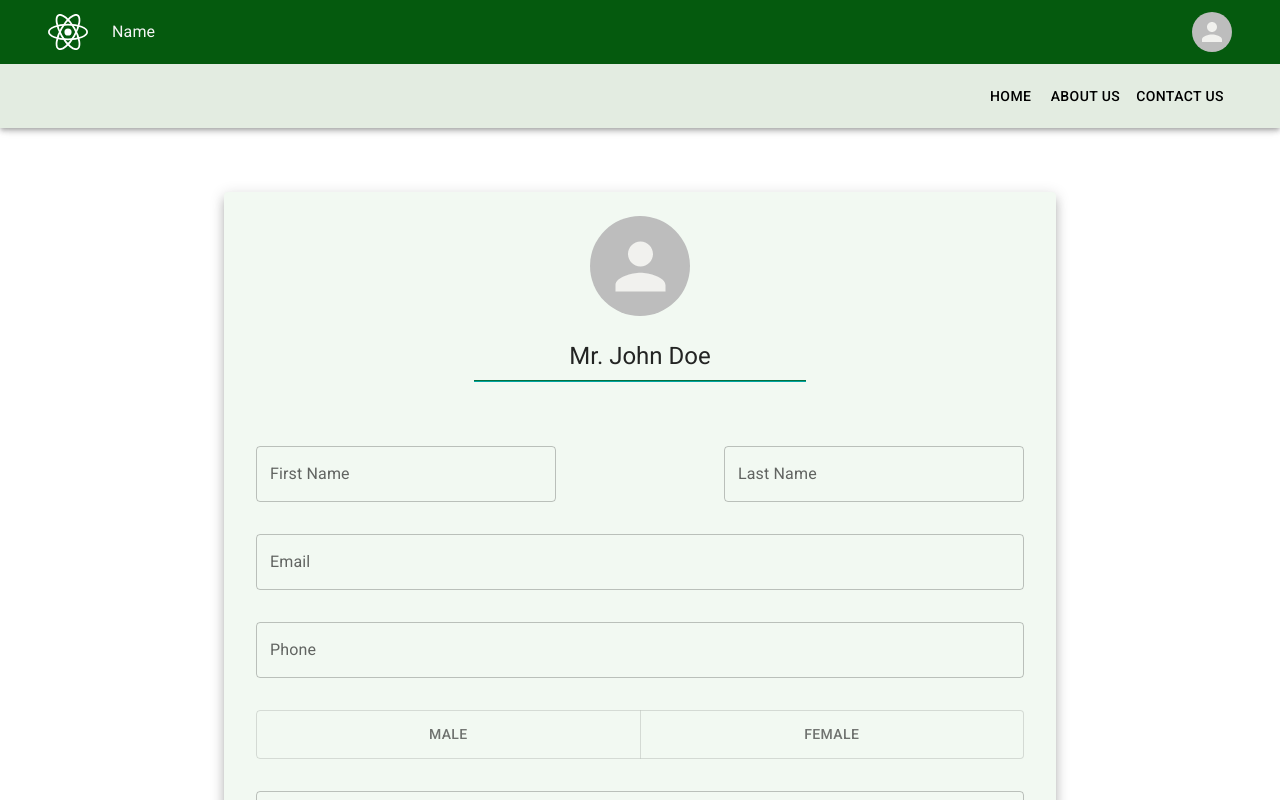
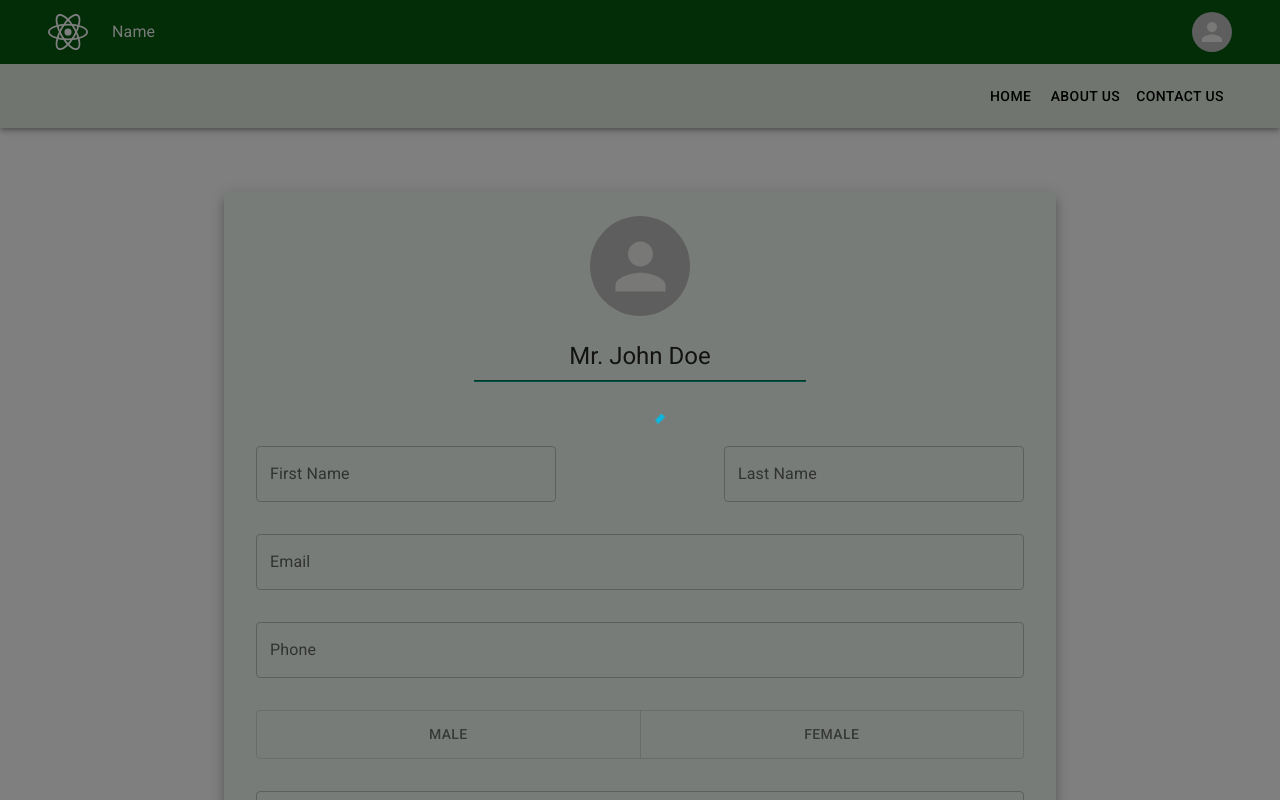
Before and after one commit to LassazVegaz/RPMT, a React (Create React App) app in the folder frontend/: page / in a window 1280 px wide. Shown: the top 800 px of the page. Built offline with nearby package versions, Linux system fonts and the light colour scheme.

Commit message:
page loader

```diff
--- a/frontend/src/App.js
+++ b/frontend/src/App.js
@@ -2,6 +2,7 @@ import { Routes, Route } from "react-router-dom";
 
 import { Footer } from "./components/Footer/Footer";
 import { Header } from "./components/Header/Header";
+import { PageLoader } from "./components/PageLoader/PageLoader";
 import { SignupPage } from "./pages/SignupPage/SignupPage";
 
 function App() {
@@ -14,6 +15,8 @@ function App() {
 			</Routes>
 
 			<Footer />
+
+			<PageLoader />
 		</>
 	);
 }
--- /dev/null
+++ b/frontend/src/components/PageLoader/PageLoader.jsx
@@ -0,0 +1,29 @@
+import { Box, CircularProgress } from "@mui/material";
+
+export const PageLoader = () => {
+	const loading = true;
+
+	return loading ? (
+		<Box
+			sx={{
+				position: "fixed",
+				top: 0,
+				left: 0,
+				right: 0,
+				bottom: 0,
+				display: "flex",
+				justifyContent: "center",
+				alignItems: "center",
+				zIndex: 1100,
+				backgroundColor: "rgba(0,0,0,0.5)",
+			}}
+		>
+			<CircularProgress
+				size={60}
+				sx={{
+					color: "#0cb6df",
+				}}
+			/>
+		</Box>
+	) : null;
+};
```
